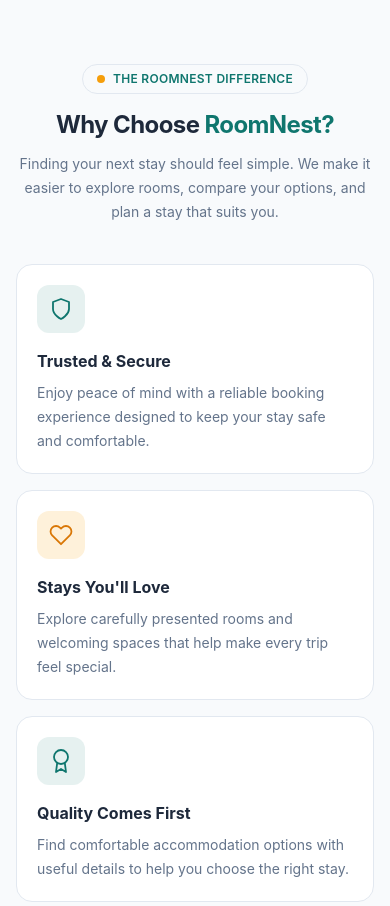
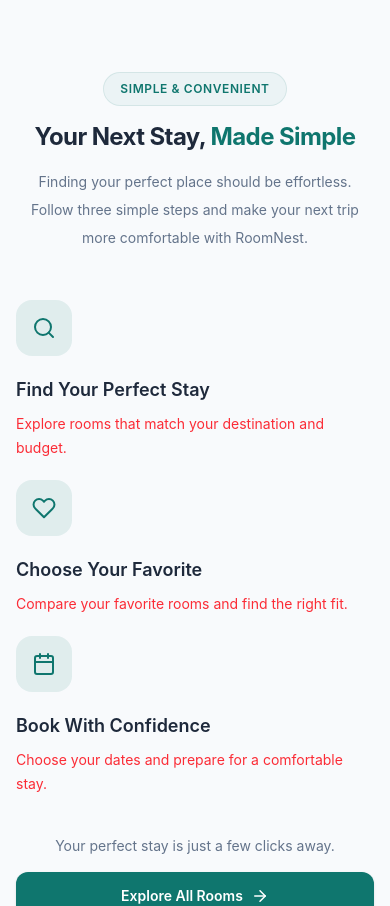
Before and after one commit to theashrafislam/room-nest-frontend, a React (Vite) app: page / in a window 390 px wide. Shown: the part 3420-4326 px from the top of the page. Built offline with nearby package versions, Linux system fonts and the light colour scheme; no server answers.

Commit message:
overall home page done with all devices responsive

```diff
--- a/src/components/home/HowItWorks.jsx
+++ b/src/components/home/HowItWorks.jsx
@@ -1,39 +1,30 @@
 import {
     FiSearch,
     FiHeart,
-    FiCalendarCheck,
+    FiCalendar,
     FiArrowRight,
     FiCheckCircle,
-} from "react-icons/fi";
+} from 'react-icons/fi';
 import { useNavigate } from "react-router";
 
 const steps = [
     {
-        id: 1,
-        number: "01",
-        title: "Find Your Perfect Stay",
-        description:
-            "Explore beautiful rooms, apartments, and villas. Use search and filters to discover a stay that matches your needs.",
+        number: '01',
         icon: FiSearch,
-        features: ["Easy room discovery", "Smart search & filters"],
+        title: 'Find Your Perfect Stay',
+        description: 'Explore rooms that match your destination and budget.',
     },
     {
-        id: 2,
-        number: "02",
-        title: "Choose Your Favorite",
-        description:
-            "Compare prices, explore room details, check amenities, and find the perfect place for your next journey.",
+        number: '02',
         icon: FiHeart,
-        features: ["Detailed room information", "Save your favorites"],
+        title: 'Choose Your Favorite',
+        description: 'Compare your favorite rooms and find the right fit.',
     },
     {
-        id: 3,
-        number: "03",
-        title: "Book With Confidence",
-        description:
-            "Choose your dates, select the number of guests, and complete your booking through a simple and convenient process.",
-        icon: FiCalendarCheck,
-        features: ["Simple booking process", "Clear pricing details"],
+        number: '03',
+        icon: FiCalendar,
+        title: 'Book With Confidence',
+        description: 'Choose your dates and prepare for a comfortable stay.',
     },
 ];
 
@@ -72,57 +63,22 @@ const HowItWorks = () => {
                 {/* Steps */}
                 <div className="grid grid-cols-1 gap-5 sm:gap-6 md:grid-cols-3 lg:gap-8">
                     {steps.map((step) => {
-                        const Icon = step.icon;
+                        const StepIcon = step.icon;
 
                         return (
-                            <article
-                                key={step.id}
-                                className="group relative flex h-full flex-col rounded-2xl border border-border bg-card p-5 shadow-sm transition-all duration-300 hover:-translate-y-1 hover:border-primary/20 hover:shadow-xl hover:shadow-primary/5 sm:rounded-3xl sm:p-7 lg:p-8"
-                            >
-                                {/* Card Top */}
-                                <div className="flex items-center justify-between">
-                                    <div className="flex h-12 w-12 items-center justify-center rounded-2xl bg-primary/10 text-primary transition-colors duration-300 group-hover:bg-primary group-hover:text-white sm:h-14 sm:w-14">
-                                        <Icon
-                                            size={25}
-                                            strokeWidth={1.8}
-                                            aria-hidden="true"
-                                        />
-                                    </div>
-
-                                    <span className="text-3xl font-bold tracking-tight text-border transition-colors duration-300 group-hover:text-primary/20 sm:text-4xl">
-                                        {step.number}
-                                    </span>
+                            <div key={step.number}>
+                                <div className="flex h-14 w-14 items-center justify-center rounded-2xl bg-primary/10 text-primary">
+                                    <StepIcon className="h-6 w-6" />
                                 </div>
 
-                                {/* Card Content */}
-                                <h3 className="mt-6 text-lg font-bold leading-snug text-text sm:text-xl">
+                                <h3 className="mt-5 text-lg font-semibold text-text">
                                     {step.title}
                                 </h3>
 
-                                <p className="mt-3 flex-1 text-sm leading-7 text-body sm:text-base">
+                                <p className="mt-2 text-sm leading-6 text-body">
                                     {step.description}
                                 </p>
-
-                                {/* Features */}
-                                <ul className="mt-5 space-y-3 border-t border-border pt-5">
-                                    {step.features.map((feature) => (
-                                        <li
-                                            key={feature}
-                                            className="flex items-start gap-2.5 text-sm text-muted"
-                                        >
-                                            <FiCheckCircle
-                                                className="mt-0.5 shrink-0 text-primary"
-                                                size={17}
-                                                aria-hidden="true"
-                                            />
-                                            <span>{feature}</span>
-                                        </li>
-                                    ))}
-                                </ul>
-
-                                {/* Decorative Accent */}
-                                <div className="absolute bottom-0 left-5 right-5 h-0.5 origin-left scale-x-0 rounded-full bg-primary transition-transform duration-300 group-hover:scale-x-100 sm:left-7 sm:right-7 lg:left-8 lg:right-8" />
-                            </article>
+                            </div>
                         );
                     })}
                 </div>
--- a/src/components/home/Testimonials.jsx
+++ b/src/components/home/Testimonials.jsx
@@ -135,7 +135,7 @@ const Testimonials = () => {
     return (
         <section
             aria-labelledby="testimonials-title"
-            className="overflow-hidden bg-card py-16 sm:py-20 lg:py-24"
+            className="overflow-hidden bg-background py-16 sm:py-20 lg:py-24"
         >
             <div className="mx-auto max-w-7xl px-4 sm:px-6 lg:px-8">
                 {/* Heading and Controls */}
@@ -200,7 +200,7 @@ const Testimonials = () => {
                         <article
                             key={testimonial.id}
                             data-testimonial-card
-                            className="flex h-auto min-h-[310px] w-[85%] shrink-0 snap-start flex-col rounded-2xl border border-border bg-background p-5 shadow-sm transition-all duration-300 hover:border-primary/20 hover:shadow-lg hover:shadow-primary/5 sm:w-[calc((100%-1.5rem)/2)] sm:rounded-3xl sm:p-6 lg:w-[calc((100%-3rem)/3)] lg:p-7"
+                            className="flex h-auto min-h-[310px] w-[85%] shrink-0 snap-start flex-col rounded-2xl border border-border bg-card p-5 shadow-sm transition-all duration-300 hover:border-primary/20 hover:shadow-lg hover:shadow-primary/5 sm:w-[calc((100%-1.5rem)/2)] sm:rounded-3xl sm:p-6 lg:w-[calc((100%-3rem)/3)] lg:p-7"
                         >
                             {/* Stars and Label */}
                             <div className="flex items-center justify-between gap-3">
--- a/src/pages/home/Home.jsx
+++ b/src/pages/home/Home.jsx
@@ -8,6 +8,8 @@ import FeaturedRooms from '../../components/home/FeaturedRooms';
 import PopularDestinations from '../../components/home/PopularDestinations';
 import WhyChooseRoomNest from '../../components/home/WhyChooseRoomNest';
 import ExploreRoomsCTA from '../../components/home/ExploreRoomsCTA';
+import HowItWorks from '../../components/home/HowItWorks';
+import Testimonials from '../../components/home/Testimonials';
 
 export default function Home() {
 
@@ -36,8 +38,14 @@ export default function Home() {
             {/* Popular Destinations */}
             <PopularDestinations />
 
+            {/* How It Works */}
+            <HowItWorks />
+
             {/* Why Choose RoomNest */}
             <WhyChooseRoomNest />
+
+            {/* Testimonials */}
+            <Testimonials />
 
             {/* Explore Rooms CTA */}
             <ExploreRoomsCTA />
```
